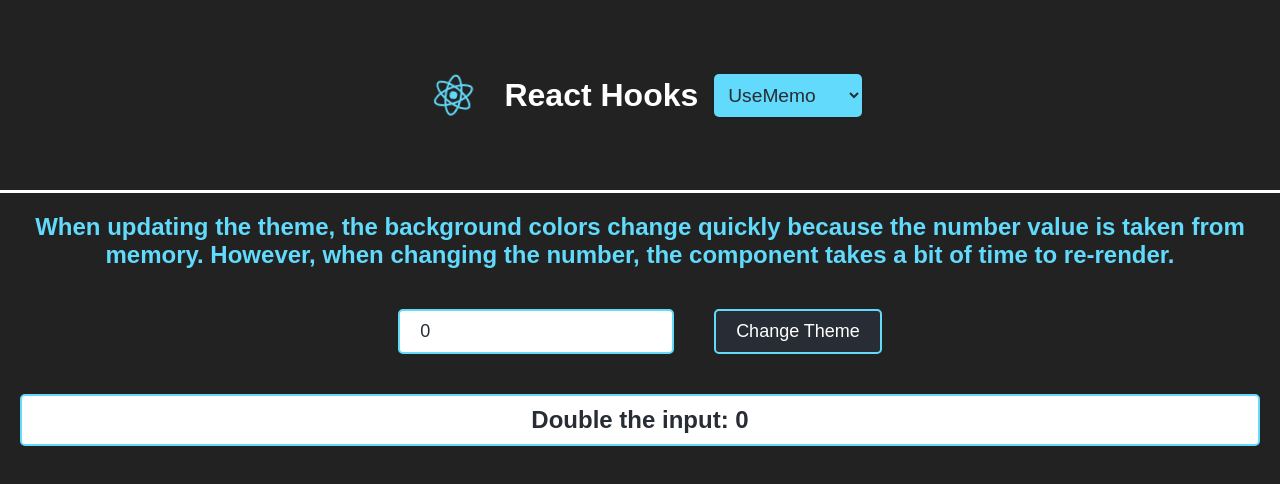
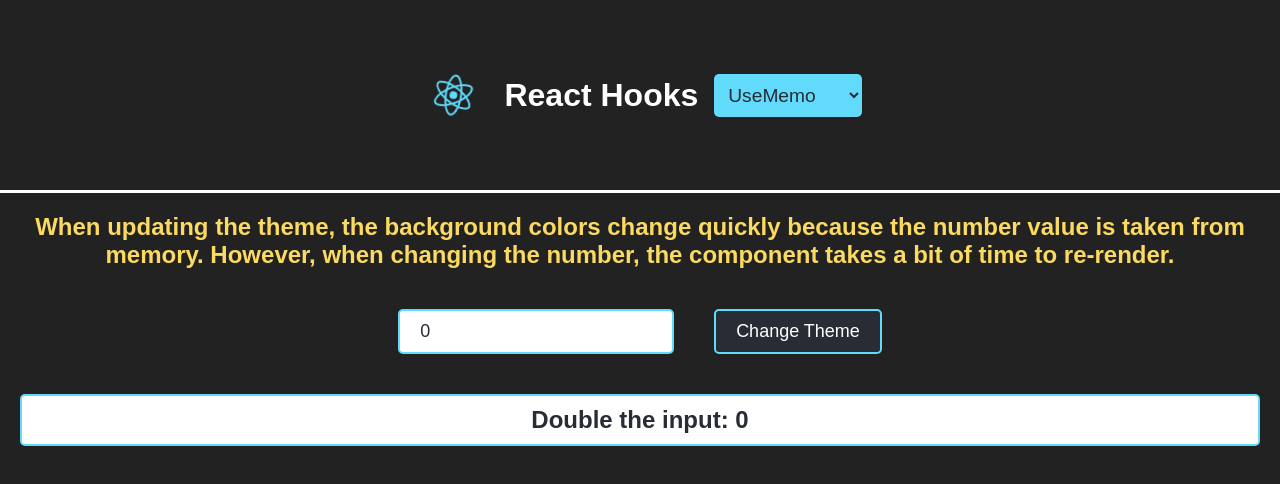
Before and after one commit to elarsaks/react-hooks, a React (Create React App) app: page /useMemo in a window 1280 px wide. Shown: the top 484 px of the page. Built offline with nearby package versions, Linux system fonts and the light colour scheme.

Commit message:
Update color.

```diff
--- a/src/pages/UseEffect.jsx
+++ b/src/pages/UseEffect.jsx
@@ -14,7 +14,7 @@ export default () => {
 
   const activeButtonStyle = {
     ...buttonStyle,
-    border: "2px solid orange", // Change the border color to orange for the active button
+    border: "2px solid #FBDA61", // Change the border color to orange for the active button
   };
 
   const [resourceType, setResourceType] = useState("posts");
--- a/src/pages/UseMemo.jsx
+++ b/src/pages/UseMemo.jsx
@@ -2,7 +2,7 @@ import React, { useState, useMemo } from "react";
 
 export default () => {
   const infoStyle = {
-    color: "#61DAFB",
+    color: "#FBDA61",
     margin: "20px",
   };
 
```
